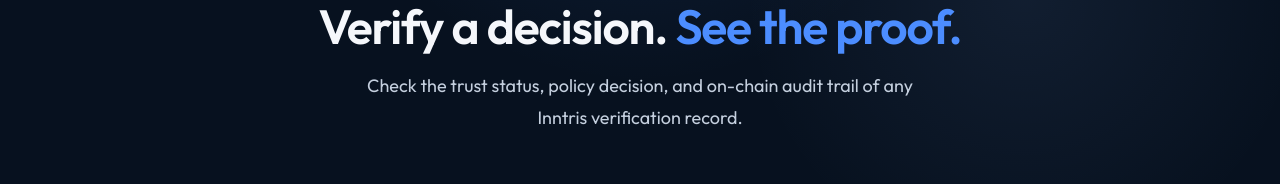
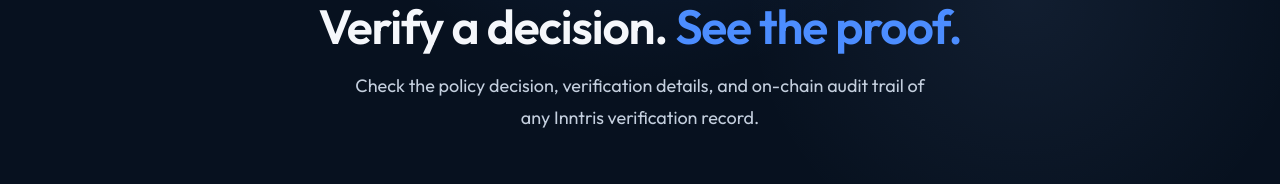
Before and after one commit to KingsmanRon/MTP, a Next.js app in the folder frontend/: page /verify in a window 1280 px wide. Shown: the part 245-429 px from the top of the page. Built offline with nearby package versions, Linux system fonts and the light colour scheme.

Commit message:
Update verification details in the description

```diff
--- a/frontend/src/app/verify/page.tsx
+++ b/frontend/src/app/verify/page.tsx
@@ -91,7 +91,7 @@
           </h1>
 
           <p className="mx-auto mt-5 max-w-xl text-lg leading-8 text-[#C4CFDE]">
-            Check the trust status, policy decision, and on-chain audit trail of
+            Check the policy decision, verification details, and on-chain audit trail of
             any Inntris verification record.
           </p>
         </section>
```
